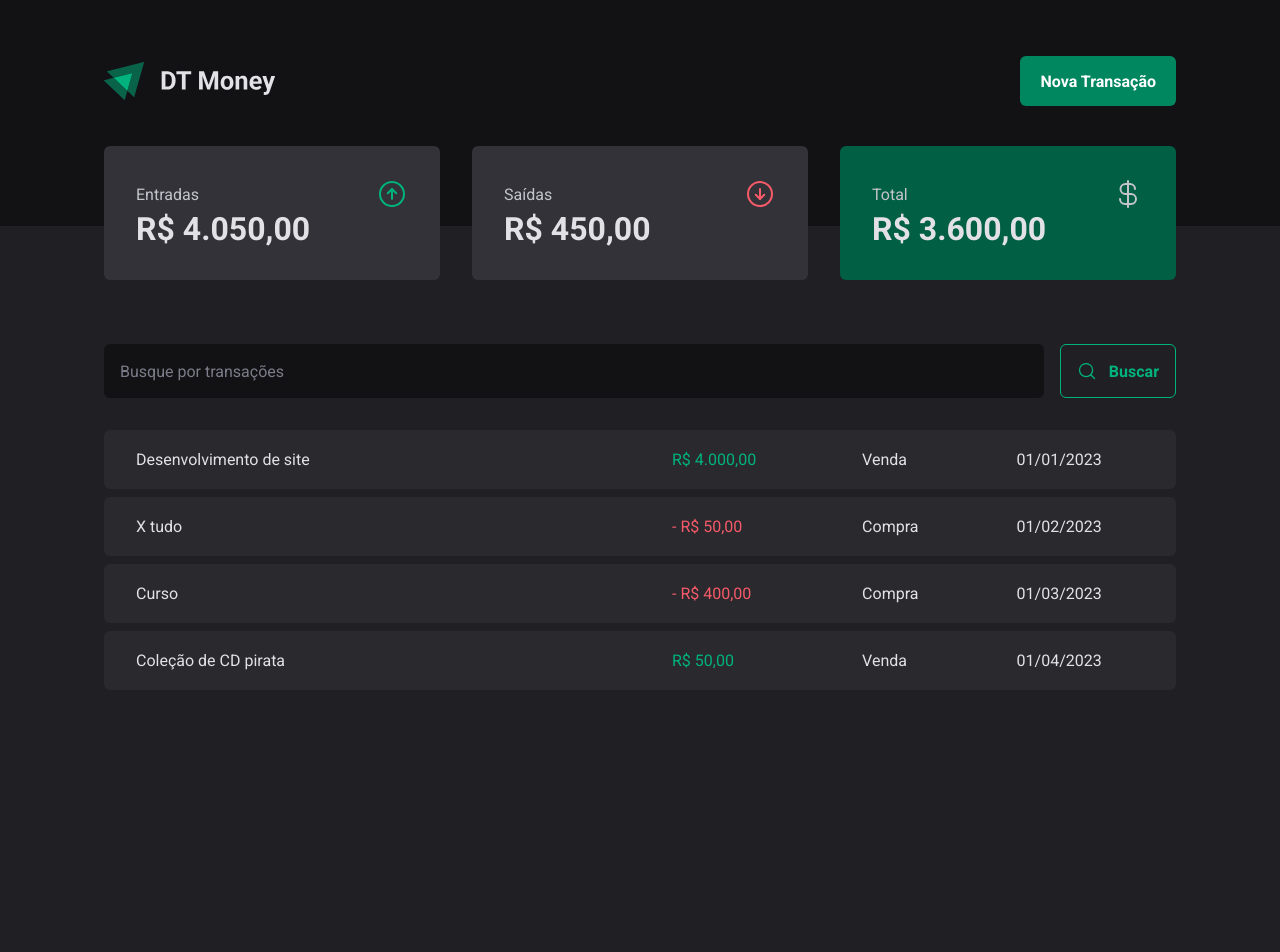
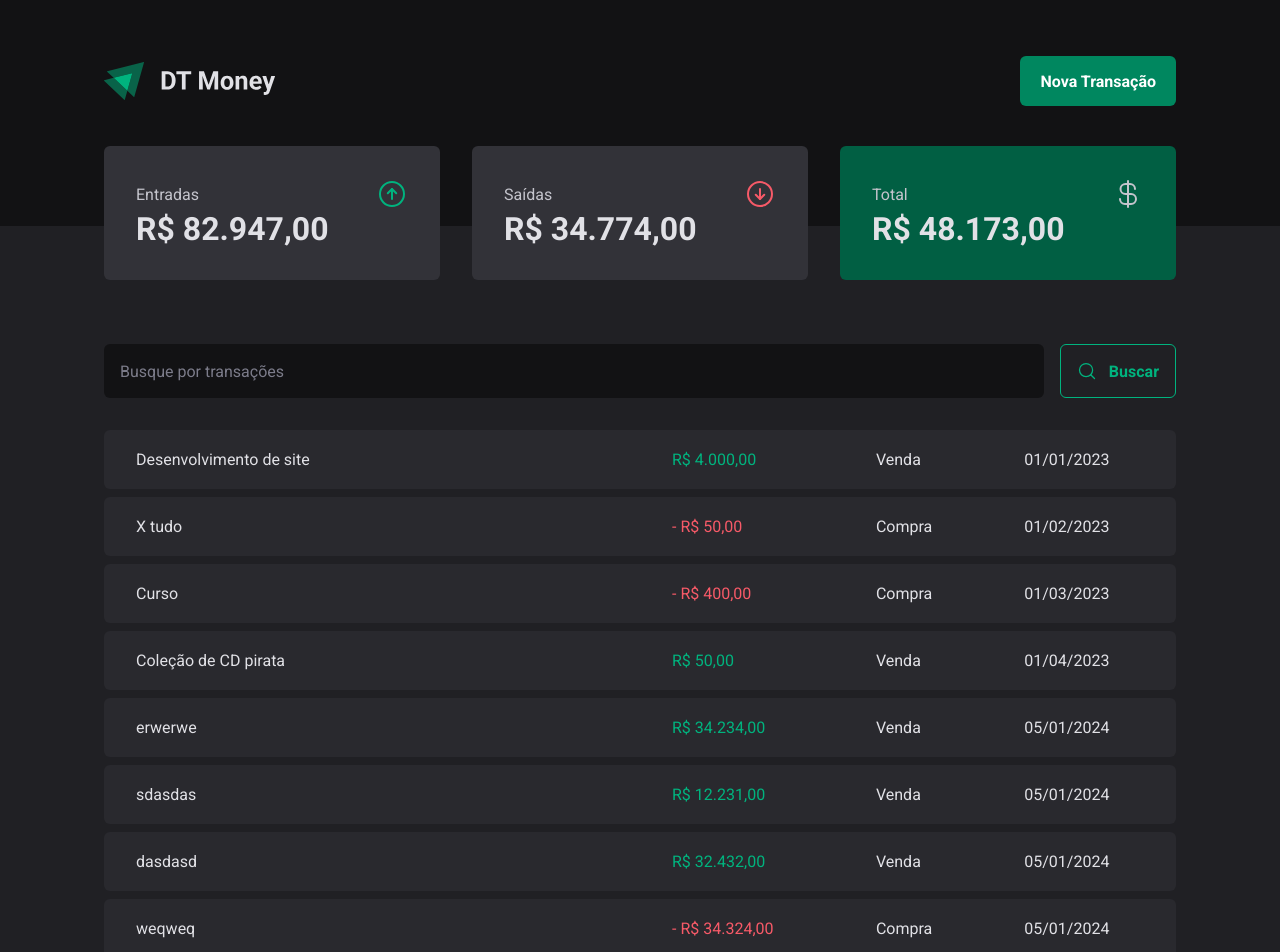
Before and after one commit to LucasRochaFernandes/DT-MONEY_REACT.JS, a React (Vite) app: page / in a window 1280 px wide. Shown: the top 952 px of the page. Before the commit the page ends 800 px from the top, so only its background shows below. Built offline with nearby package versions, Linux system fonts and the light colour scheme; data requests are answered from the project's data file.

Commit message:
connecting with api finished

```diff
--- a/package.json
+++ b/package.json
@@ -14,6 +14,7 @@
     "@hookform/resolvers": "^3.3.4",
     "@radix-ui/react-dialog": "^1.0.5",
     "@radix-ui/react-radio-group": "^1.1.3",
+    "axios": "^1.6.4",
     "phosphor-react": "^1.4.1",
     "react": "^18.2.0",
     "react-dom": "^18.2.0",
--- a/server.json
+++ b/server.json
@@ -3,7 +3,7 @@
     {
       "id": "asdfssddsfdfsdfsd",
       "description": "Desenvolvimento de site",
-      "type":"income",
+      "type": "income",
       "category": "Venda",
       "price": 4000,
       "createdAt": "2023-01-01T03:32:33.792Z"
@@ -11,7 +11,7 @@
     {
       "id": "gdafsdfsdfssds",
       "description": "X tudo",
-      "type":"outcome",
+      "type": "outcome",
       "category": "Alimentação",
       "price": 50,
       "createdAt": "2023-02-01T03:32:33.792Z"
@@ -19,7 +19,7 @@
     {
       "id": "gdassjfodjofdsiohiosds",
       "description": "Curso",
-      "type":"outcome",
+      "type": "outcome",
       "category": "Educação",
       "price": 400,
       "createdAt": "2023-03-01T03:32:33.792Z"
@@ -27,10 +27,42 @@
     {
       "id": "gdassfdoskpfjsdiofjuisdjds",
       "description": "Coleção de CD pirata",
-      "type":"income",
+      "type": "income",
       "category": "Venda",
       "price": 50,
       "createdAt": "2023-04-01T03:32:33.792Z"
+    },
+    {
+      "description": "erwerwe",
+      "price": 34234,
+      "category": "sdsdfs",
+      "type": "income",
+      "createdAt": "2024-01-05T18:43:02.806Z",
+      "id": "qcFwZQL"
+    },
+    {
+      "description": "sdasdas",
+      "price": 12231,
+      "category": "sdasdas",
+      "type": "income",
+      "createdAt": "2024-01-05T18:44:22.230Z",
+      "id": "MUeMv-a"
+    },
+    {
+      "description": "dasdasd",
+      "price": 32432,
+      "category": "aasdasd",
+      "type": "income",
+      "createdAt": "2024-01-05T18:55:47.060Z",
+      "id": "cZuTm2V"
+    },
+    {
+      "description": "weqweq",
+      "price": 34324,
+      "category": "dsfds",
+      "type": "outcome",
+      "createdAt": "2024-01-05T18:55:53.100Z",
+      "id": "sHWhnMd"
     }
   ]
 }
--- a/src/components/NewTransactionModal/index.tsx
+++ b/src/components/NewTransactionModal/index.tsx
@@ -1,9 +1,11 @@
 import { zodResolver } from '@hookform/resolvers/zod'
 import * as Dialog from '@radix-ui/react-dialog'
 import { ArrowCircleDown, ArrowCircleUp, X } from 'phosphor-react'
+import { useContext } from 'react'
 import { Controller, useForm } from 'react-hook-form'
 import { z } from 'zod'
 
+import { TransactionContext } from '../../contexts/TransactionsContext'
 import {
   CloseButton,
   Content,
@@ -22,10 +24,13 @@ const newTransactionFormSchema = z.object({
 type NewTransactionFormInputs = z.infer<typeof newTransactionFormSchema>
 
 export function NewTransactionModal() {
+  const { createTransaction } = useContext(TransactionContext)
+
   const {
     control,
     register,
     handleSubmit,
+    reset,
     formState: { isSubmitting },
   } = useForm<NewTransactionFormInputs>({
     resolver: zodResolver(newTransactionFormSchema),
@@ -35,8 +40,8 @@ export function NewTransactionModal() {
   })
 
   async function handleCreateNewTransaction(data: NewTransactionFormInputs) {
-    await new Promise((resolve) => setTimeout(resolve, 2000))
-    console.log(data)
+    createTransaction(data)
+    reset()
   }
 
   return (
--- a/src/contexts/TransactionsContext.tsx
+++ b/src/contexts/TransactionsContext.tsx
@@ -1,4 +1,6 @@
 import { createContext, ReactNode, useEffect, useState } from 'react'
+
+import { api } from '../lib/axios'
 
 export interface Transaction {
   id: string
@@ -9,8 +11,16 @@ export interface Transaction {
   createdAt: string
 }
 
+interface CreateTransactionInput {
+  description: string
+  price: number
+  category: string
+  type: 'income' | 'outcome'
+}
 interface TransactionContextType {
   transactions: Transaction[]
+  fetchTransactions: (q?: string) => Promise<void>
+  createTransaction: (data: CreateTransactionInput) => Promise<void>
 }
 
 interface TransactionsContextProviderProps {
@@ -24,18 +34,32 @@ export function TransactionsProvider({
 }: TransactionsContextProviderProps) {
   const [transactions, setTransactions] = useState<Transaction[]>([])
 
-  async function loadTransactions() {
-    const response = await fetch('http://localhost:3000/transactions')
-    const data = await response.json()
+  async function fetchTransactions(q?: string) {
+    const { data } = await api.get('transactions', {
+      params: {
+        q,
+      },
+    })
+
     setTransactions(data)
   }
 
+  async function createTransaction(data: CreateTransactionInput) {
+    const { data: newTransaction } = await api.post('transactions', {
+      ...data,
+      createdAt: new Date().toISOString(),
+    })
+    setTransactions((state) => [newTransaction, ...state])
+  }
+
   useEffect(() => {
-    loadTransactions()
+    fetchTransactions()
   }, [])
 
   return (
-    <TransactionContext.Provider value={{ transactions }}>
+    <TransactionContext.Provider
+      value={{ transactions, fetchTransactions, createTransaction }}
+    >
       {children}
     </TransactionContext.Provider>
   )
--- /dev/null
+++ b/src/lib/axios.ts
@@ -0,0 +1,5 @@
+import axios from 'axios'
+
+export const api = axios.create({
+  baseURL: 'http://localhost:3000',
+})
--- a/src/pages/Transactions/components/SearchForm/index.tsx
+++ b/src/pages/Transactions/components/SearchForm/index.tsx
@@ -1,8 +1,10 @@
 import { zodResolver } from '@hookform/resolvers/zod'
 import { MagnifyingGlass } from 'phosphor-react'
+import { useContext } from 'react'
 import { useForm } from 'react-hook-form'
 import * as z from 'zod'
 
+import { TransactionContext } from '../../../../contexts/TransactionsContext'
 import { SearchFormContainer } from './styles'
 
 const searchFormSchema = z.object({
@@ -12,6 +14,8 @@ const searchFormSchema = z.object({
 type SearchFormInputs = z.infer<typeof searchFormSchema>
 
 export function SearchForm() {
+  const { fetchTransactions } = useContext(TransactionContext)
+
   const {
     register,
     handleSubmit,
@@ -21,8 +25,7 @@ export function SearchForm() {
   })
 
   async function handleSearchTransactions(data: SearchFormInputs) {
-    await new Promise((resolve) => setTimeout(resolve, 2000))
-    console.log(data)
+    await fetchTransactions(data.q)
   }
 
   return (
```
Also changed, not shown: 1 other file (tests, documents, lock files or other folders).
